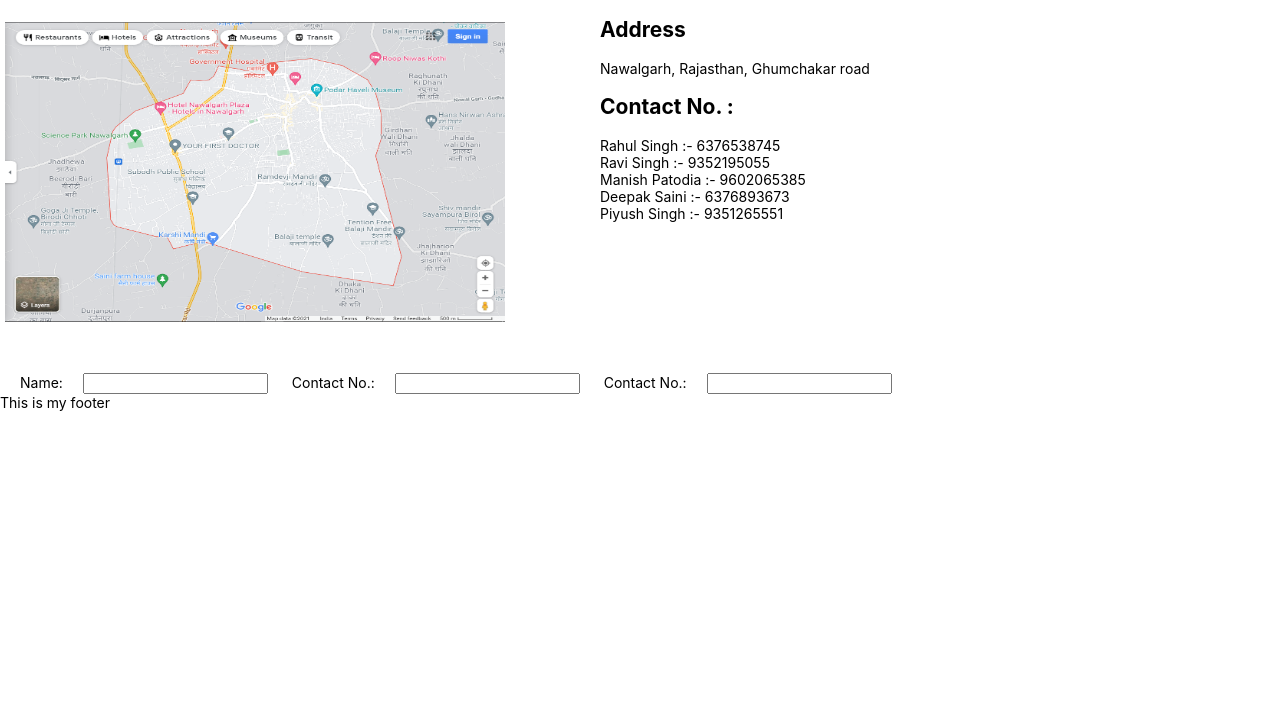
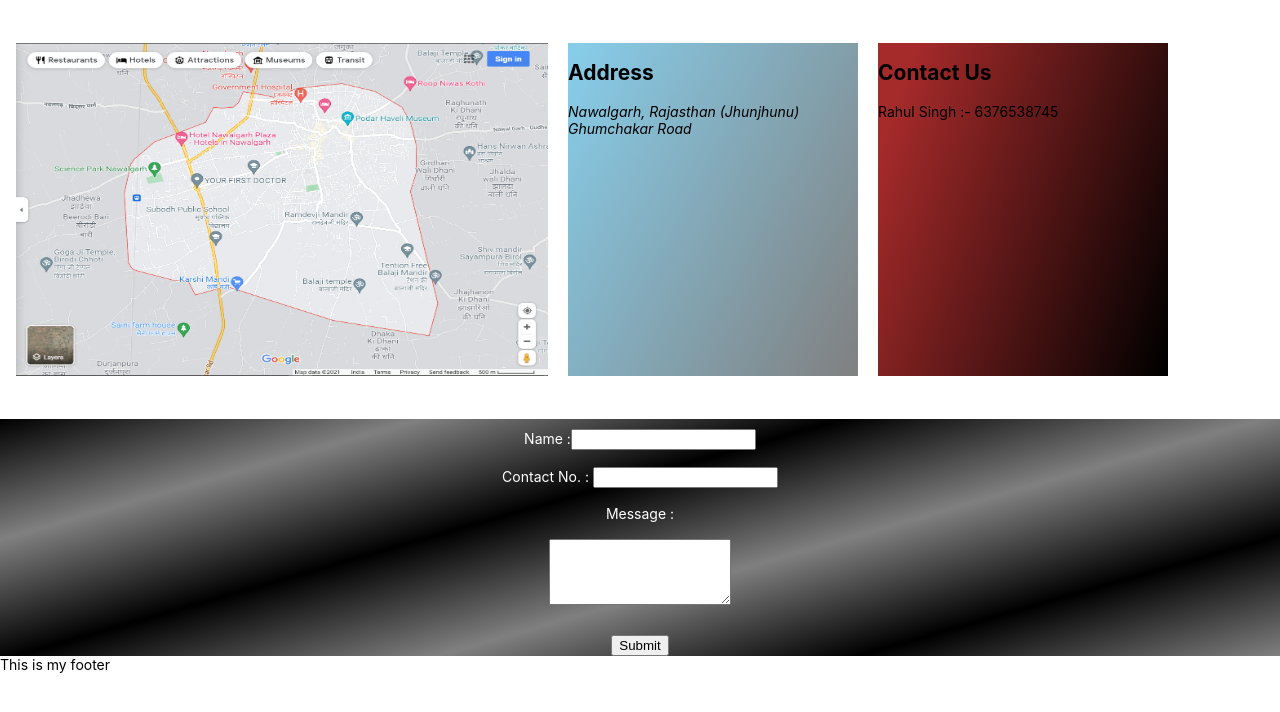
Before and after one commit to arvind-007/first_repository, a PHP site: page /first_repository/contact.php in a window 1280 px wide. Shown: the part 30-742 px from the top of the page. Run offline with PHP 8.4, Linux system fonts and the light colour scheme; some libraries are stand-ins or nearby versions.

Commit message:
contact us

```diff
--- a/public/content/contact.php
+++ b/public/content/contact.php
@@ -6,31 +6,36 @@
 </head>
 
 <body>
-    <sec class="first_section">
-            <div class="map">
-                <img class="image" src="./img/map.png">
-            </div>
-            <div class="contact">
-                <h2> Address</h2>
-                <p>Nawalgarh, Rajasthan, Ghumchakar road</p>
-                <h2>Contact No. :</h2>
-                <p>Rahul Singh :- 6376538745<br>
-                    Ravi Singh :- 9352195055<br>
-                    Manish Patodia :- 9602065385<br>
-                    Deepak Saini :- 6376893673<br>
-                    Piyush Singh :- 9351265551</p>
-            </div>
-</sec>
-        <sec class="second_section">
-        <div>
-            <form>
-                <label>Name:</label><input type="text">
-                <label>Contact No.:</label><input type="text">
-                <label>Contact No.:</label><input type="text box">
+<section1>
 
-            </form>
-        </div>
-    </sec>
+<div class="div1">
+    <img src="./img/map.png">
+</div>
+<div class="div2">
+    <h2>Address</h2>
+    <Address>
+        Nawalgarh, Rajasthan (Jhunjhunu)
+        Ghumchakar Road
+    </Address>
+</div>
+<div class="div3">
+    <h2>Contact Us </h2>
+    Rahul Singh :- 6376538745
+</div>
+
+</section1>
+<section2>
+<div class="div4">
+
+<form >
+    <label>Name :</label><input type="text"><br><br>
+    <label>Contact No. :</label> <input type="text"><br><br>
+    <label>Message :</label><br><br>
+    <textarea rows="4" columns="50"></textarea><br><br>
+</form>
+<button>Submit</button>
+</div>
+</section2>
 </body>
 
 </html>
--- a/public/css/style.css
+++ b/public/css/style.css
@@ -43,32 +43,7 @@ header .auth-menu
 {
     float: right;
 }
-.first_section
-{
-    display:block;
-    height: 356px;;
-}
-.map {
-    float: left;
-}
-.image
-{
-    margin: 5px;
-    width: 500px;
-    height: 300px;
-}
-.contact h2
-{
-margin-left: 600px;
-}
-p
-{
-margin-left: 600px;
-}
-label
-{
-    padding: 20px;
-}
+
 header .auth-menu {
     float: right;
 }
@@ -193,3 +168,41 @@ body section div img{
     padding: 15px;
     padding-left: 300px;
 }
+#name
+{
+    margin-left: 10px;
+}
+
+/* contact us tab */
+
+section1
+{
+width:90%;
+margin: 43px 16px ;
+display: grid;
+grid-template-rows: 333px  ;
+grid-template-columns: 532px repeat(2,1fr);
+grid-gap: 20px;
+}
+.div1 img
+{
+height: 333px;
+width: 532px;
+}
+.div2
+{
+    background: linear-gradient(118deg, skyblue, grey);
+}
+.div3{background: linear-gradient(109deg, brown 10%, black 99%);}
+section2
+{
+    background: linear-gradient(164deg, black, gray,black,gray,black,gray);
+    text-align: center;
+    display: block;
+
+}
+form
+{
+   padding: 10px;
+   color:white;
+}
```
